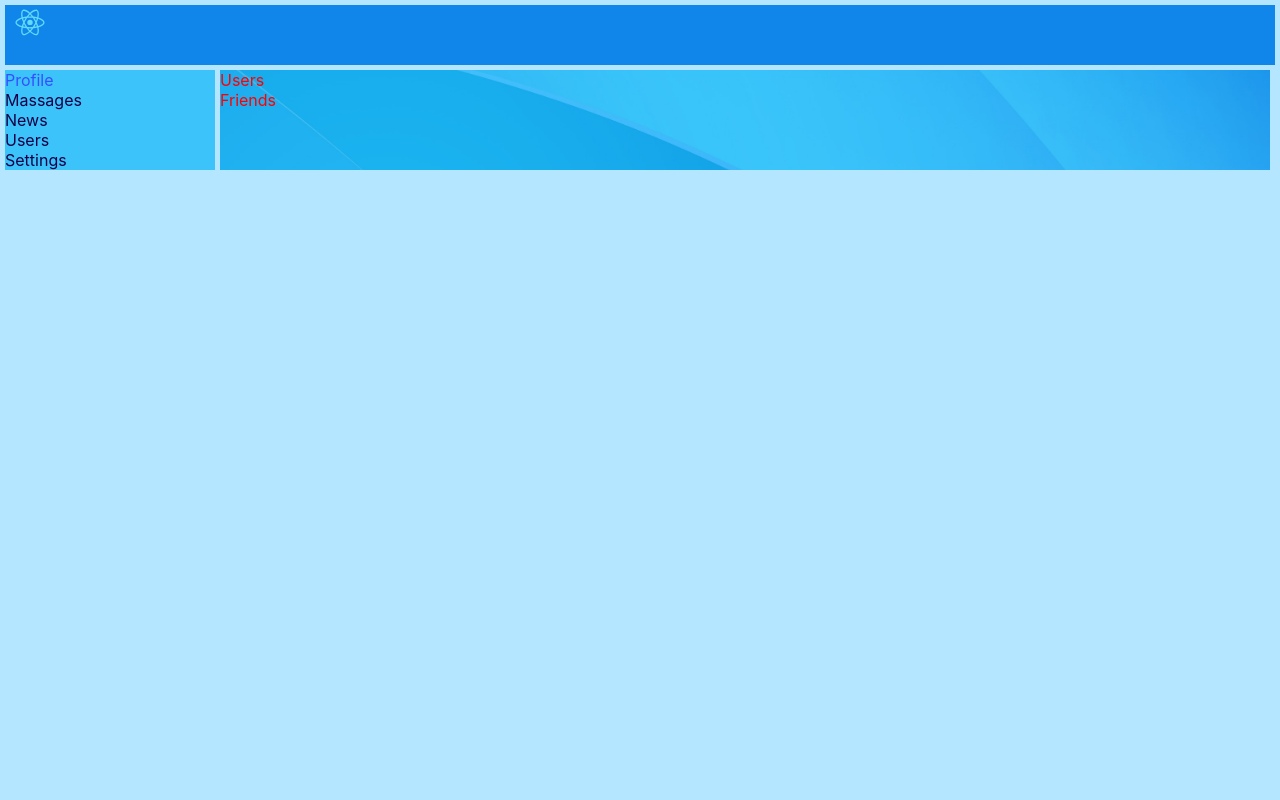
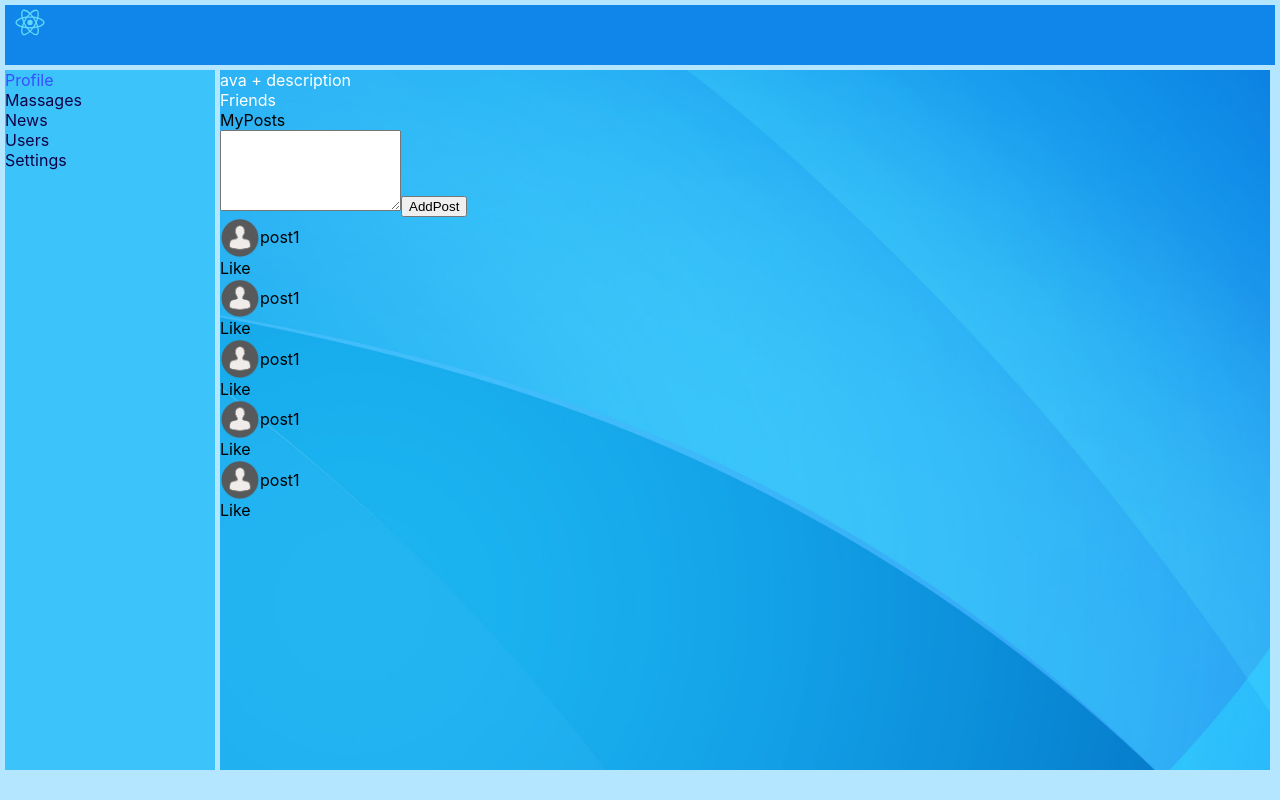
Before and after one commit to GriGoryanSyStem/ReactJS-Repeat, a React (Create React App) app in the folder reactapp/: page /profile in a window 1280 px wide. Built offline with nearby package versions, Linux system fonts and the light colour scheme.

Commit message:
15. (структура папок, новые компоненты, улучшаем css)

```diff
--- a/reactapp/src/components/Header.jsx
+++ b/reactapp/src/components/Header/Header.jsx
@@ -1,5 +1,5 @@
 import React from "react";
-import pic from "../pictures/logo.svg";
+import pic from "../../pictures/logo.svg";
 import  c from "./Header.module.css"
 
 
--- a/reactapp/src/components/NavBar.module.css
+++ b/reactapp/src/components/NavBar/NavBar.module.css
@@ -1,6 +1,7 @@
 .nav {
     grid-area: navArea;
     background: #3cc4fa;
+    height: 100%;
 }
 .item{
 
--- /dev/null
+++ b/reactapp/src/components/Profile/MyPost/MyPosts.jsx
@@ -0,0 +1,20 @@
+import React from "react";
+import c from './MyPosts.module.css'
+import Post from "./Post/Post";
+
+const MyPosts = () => {
+    console.log(c);
+    return (
+        <div>
+            <div>MyPosts</div>
+            <textarea name="text" cols="20" rows="5"/>
+            <button>AddPost</button>
+            <Post/>
+            <Post/>
+            <Post/>
+            <Post/>
+            <Post/>
+        </div>
+    )
+};
+export default MyPosts;
--- /dev/null
+++ b/reactapp/src/components/Profile/MyPost/Post/Post.jsx
@@ -0,0 +1,14 @@
+import React from "react";
+import c from './Post.module.css'
+import pic from "../../../../pictures/person-icon-8.png"
+
+const MyPosts = () => {
+    console.log(c);
+    return (
+        <div>
+        <div className={c.post}><img src={pic} alt=""/><span>post1</span></div>
+        <div>Like</div>
+        </div>
+    )
+};
+export default MyPosts;
--- /dev/null
+++ b/reactapp/src/components/Profile/MyPost/Post/Post.module.css
@@ -0,0 +1,7 @@
+.post img {
+    width: 40px;
+}
+.post {
+    display: flex;
+    align-items: center;
+}
--- a/reactapp/src/components/Profile.jsx
+++ b/reactapp/src/components/Profile/Profile.jsx
@@ -1,5 +1,6 @@
 import React from "react";
 import c from './Profile.module.css'
+import MyPosts from "./MyPost/MyPosts";
 
 const Profile = () => {
     console.log(c);
@@ -7,11 +8,12 @@ const Profile = () => {
         <div>
             <div className={c.content} >
                 <div className={c.item}>
-                    Users
+                    ava + description
                 </div>
                 <div className={c.item}>
                     Friends
                 </div>
+                <MyPosts/>
             </div>
         </div>
     )
--- a/reactapp/src/components/Profile.module.css
+++ b/reactapp/src/components/Profile/Profile.module.css
@@ -6,12 +6,12 @@
 }
 .content {
      grid-area: contentArea;
-     background-image: url("../pictures/background.jpg");
+     background-image: url("../../pictures/background.jpg");
     background-position: center;
     background-repeat: no-repeat;
     background-size: cover;
-    height: 100%;
+    height: 700px;
  }
 .item{
-    color: red;
+    color: white;
 }
```
Also changed, not shown: reactapp/src/App.js (+4 -3 lines), reactapp/src/components/Header/Header.module.css (renamed from reactapp/src/components/Header.module.css), reactapp/src/components/NavBar/NavBar.jsx (renamed from reactapp/src/components/NavBar.jsx), reactapp/src/components/Profile/MyPost/MyPosts.module.css (added), reactapp/src/pictures/person-icon-8.png (added).
